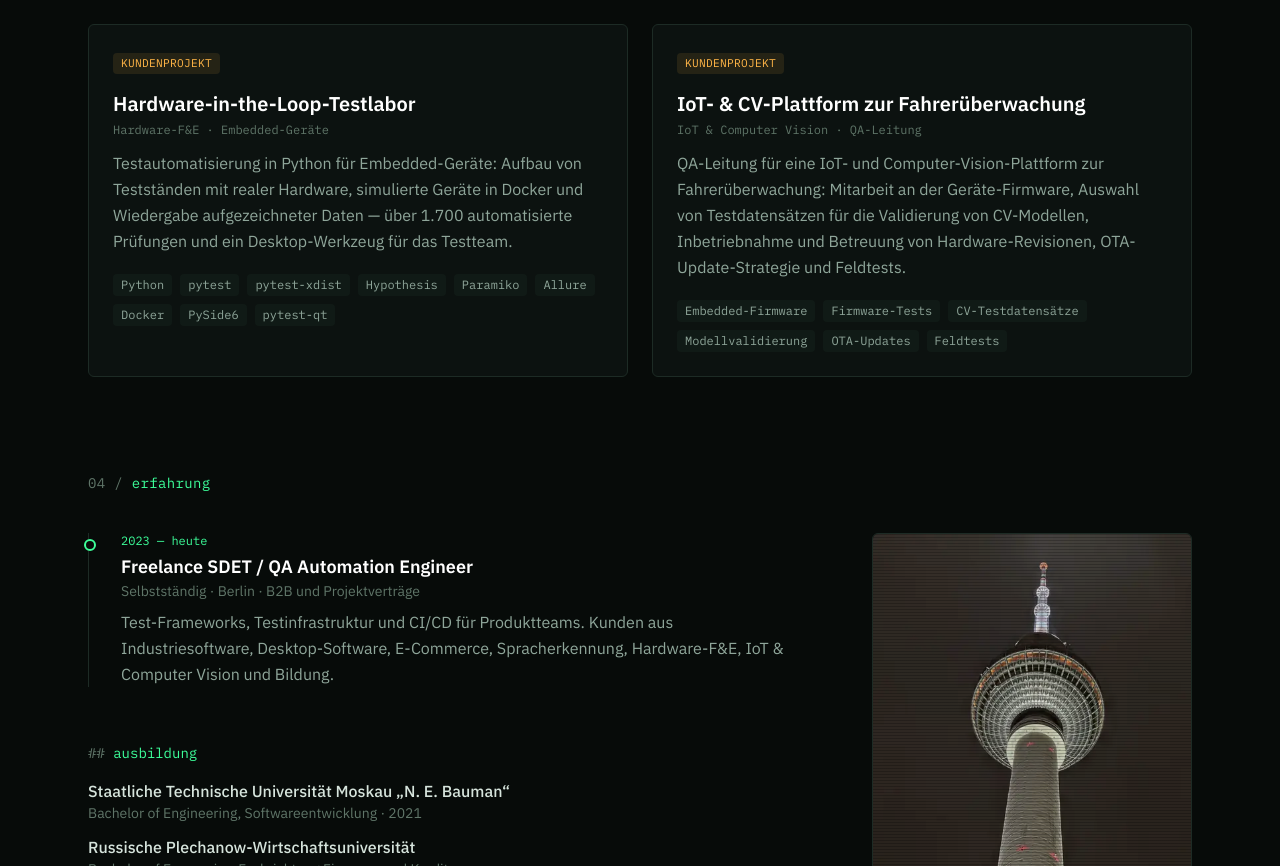
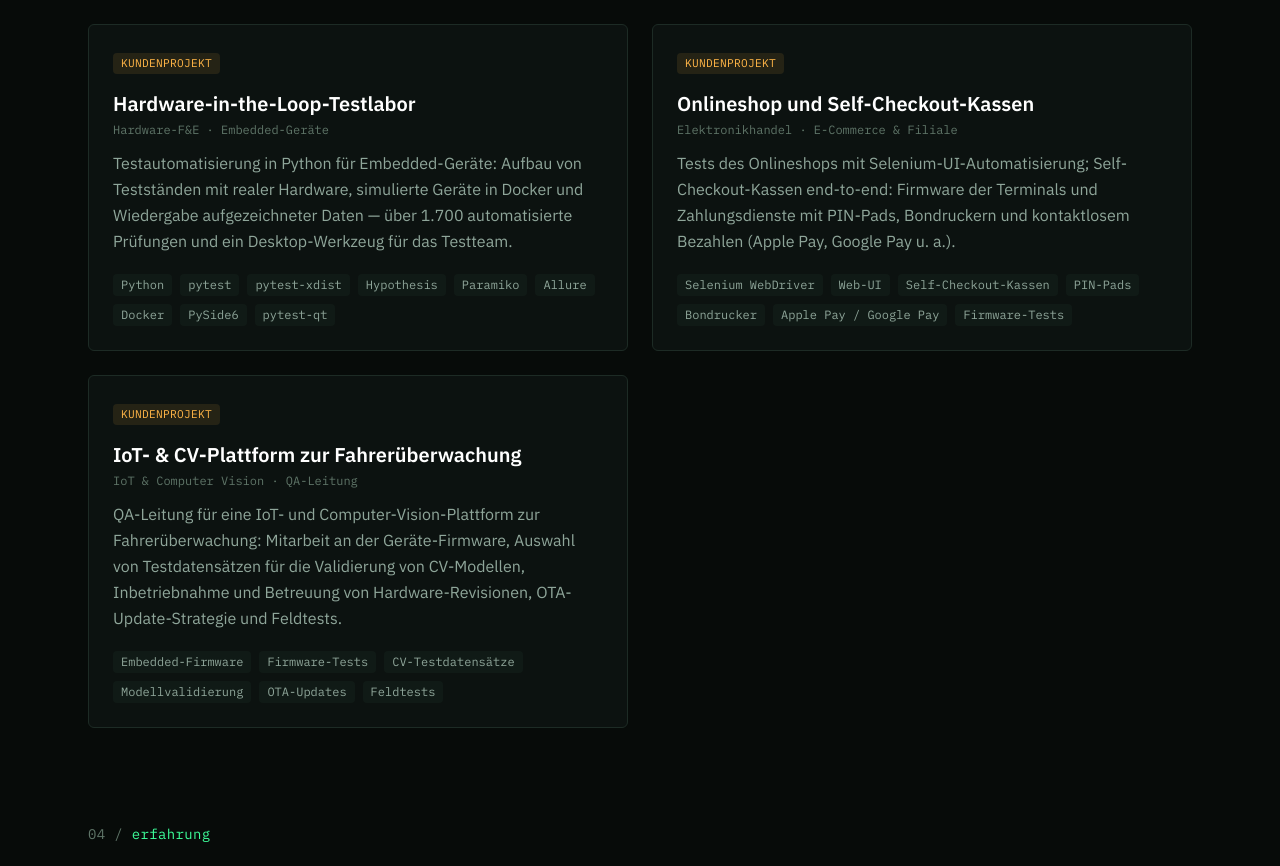
Before and after one commit to deniscyborg/portfolio, a Next.js app: page /de/ in a window 1280 px wide. Shown: the part 3958-4824 px from the top of the page. Built offline with nearby package versions, Linux system fonts and the light colour scheme; no server answers.

Commit message:
Portfolio: retail project — online shop and self-checkout kiosks

```diff
--- a/src/i18n/de.ts
+++ b/src/i18n/de.ts
@@ -78,7 +78,7 @@ export const de: Dictionary = {
       { name: "web & api", items: ["Playwright", "Selenium WebDriver", "REST-API-Tests", "JWT", "Page Object", "Vertragsprüfungen"] },
       { name: "desktop & mobile", items: ["Appium", "WinAppDriver", "Linux AT-SPI", "pywinauto", "Xvfb", "Qt / PySide6"] },
       { name: "ci/cd & infra", items: ["GitLab CI", "GitHub Actions", "Docker", "SonarQube", "Vault", "NuGet", "Linux / Astra Linux"] },
-      { name: "embedded & iot", items: ["Hardware-in-the-Loop", "Firmware-Tests", "SSH-Automatisierung", "Modbus / UDP", "CRC- & Frame-Validierung", "OTA-Updates"] },
+      { name: "embedded & iot", items: ["Hardware-in-the-Loop", "Firmware-Tests", "Zahlungsterminals & PIN-Pads", "SSH-Automatisierung", "Modbus / UDP", "CRC- & Frame-Validierung", "OTA-Updates"] },
       { name: "algorithmen, cv & sprache", items: ["OpenCV", "NumPy", "ROS 2 / MCAP-Replay", "Validierung von CV-Modellen", "Tests von Spracherkennung (ASR)", "Property-based Testing"] },
     ],
   },
@@ -138,6 +138,14 @@ export const de: Dictionary = {
         open: false,
       },
       {
+        id: "retail",
+        title: "Onlineshop und Self-Checkout-Kassen",
+        context: "Elektronikhandel · E-Commerce & Filiale",
+        text: "Tests des Onlineshops mit Selenium-UI-Automatisierung; Self-Checkout-Kassen end-to-end: Firmware der Terminals und Zahlungsdienste mit PIN-Pads, Bondruckern und kontaktlosem Bezahlen (Apple Pay, Google Pay u. a.).",
+        tags: ["Selenium WebDriver", "Web-UI", "Self-Checkout-Kassen", "PIN-Pads", "Bondrucker", "Apple Pay / Google Pay", "Firmware-Tests"],
+        open: false,
+      },
+      {
         id: "iot-cv",
         title: "IoT- & CV-Plattform zur Fahrerüberwachung",
         context: "IoT & Computer Vision · QA-Leitung",
@@ -163,7 +171,7 @@ export const de: Dictionary = {
         period: "2023 — heute",
         role: "Freelance SDET / QA Automation Engineer",
         company: "Selbstständig · Berlin · B2B und Projektverträge",
-        text: "Test-Frameworks, Testinfrastruktur und CI/CD für Produktteams. Kunden aus Industriesoftware, Desktop-Software, E-Commerce, Spracherkennung, Hardware-F&E, IoT & Computer Vision und Bildung.",
+        text: "Test-Frameworks, Testinfrastruktur und CI/CD für Produktteams. Kunden aus Industriesoftware, Desktop-Software, Handel & E-Commerce, Spracherkennung, Hardware-F&E, IoT & Computer Vision und Bildung.",
       },
     ],
     educationTitle: "ausbildung",
--- a/src/i18n/en.ts
+++ b/src/i18n/en.ts
@@ -76,7 +76,7 @@ export const en = {
       { name: "web & api", items: ["Playwright", "Selenium WebDriver", "REST API testing", "JWT", "Page Object", "Contract checks"] },
       { name: "desktop & mobile", items: ["Appium", "WinAppDriver", "Linux AT-SPI", "pywinauto", "Xvfb", "Qt / PySide6"] },
       { name: "ci/cd & infra", items: ["GitLab CI", "GitHub Actions", "Docker", "SonarQube", "Vault", "NuGet", "Linux / Astra Linux"] },
-      { name: "embedded & iot", items: ["Hardware-in-the-loop", "Firmware testing", "SSH automation", "Modbus / UDP", "CRC & frame validation", "OTA updates"] },
+      { name: "embedded & iot", items: ["Hardware-in-the-loop", "Firmware testing", "Payment terminals & PIN pads", "SSH automation", "Modbus / UDP", "CRC & frame validation", "OTA updates"] },
       { name: "algorithms, cv & speech", items: ["OpenCV", "NumPy", "ROS 2 / MCAP replay", "CV model validation", "Speech recognition (ASR) testing", "Property-based testing"] },
     ],
   },
@@ -136,6 +136,14 @@ export const en = {
         open: false,
       },
       {
+        id: "retail",
+        title: "Online shop and self-checkout kiosks",
+        context: "Electronics retail · e-commerce & in-store",
+        text: "Web shop testing with Selenium UI automation; self-checkout kiosks end to end: kiosk firmware and payment services with PIN pads, receipt printers and contactless payments (Apple Pay, Google Pay and others).",
+        tags: ["Selenium WebDriver", "Web UI", "Self-checkout kiosks", "PIN pads", "Receipt printers", "Apple Pay / Google Pay", "Firmware testing"],
+        open: false,
+      },
+      {
         id: "iot-cv",
         title: "Driver-monitoring IoT & CV platform",
         context: "IoT & computer vision · QA lead",
@@ -161,7 +169,7 @@ export const en = {
         period: "2023 — now",
         role: "Freelance SDET / QA Automation Engineer",
         company: "Self-employed · Berlin · B2B and contract work",
-        text: "Test frameworks, test infrastructure and CI/CD for product teams. Clients in industrial software, desktop software, e-commerce, speech recognition, hardware R&D, IoT & computer vision and education.",
+        text: "Test frameworks, test infrastructure and CI/CD for product teams. Clients in industrial software, desktop software, retail & e-commerce, speech recognition, hardware R&D, IoT & computer vision and education.",
       },
     ],
     educationTitle: "education",
```
